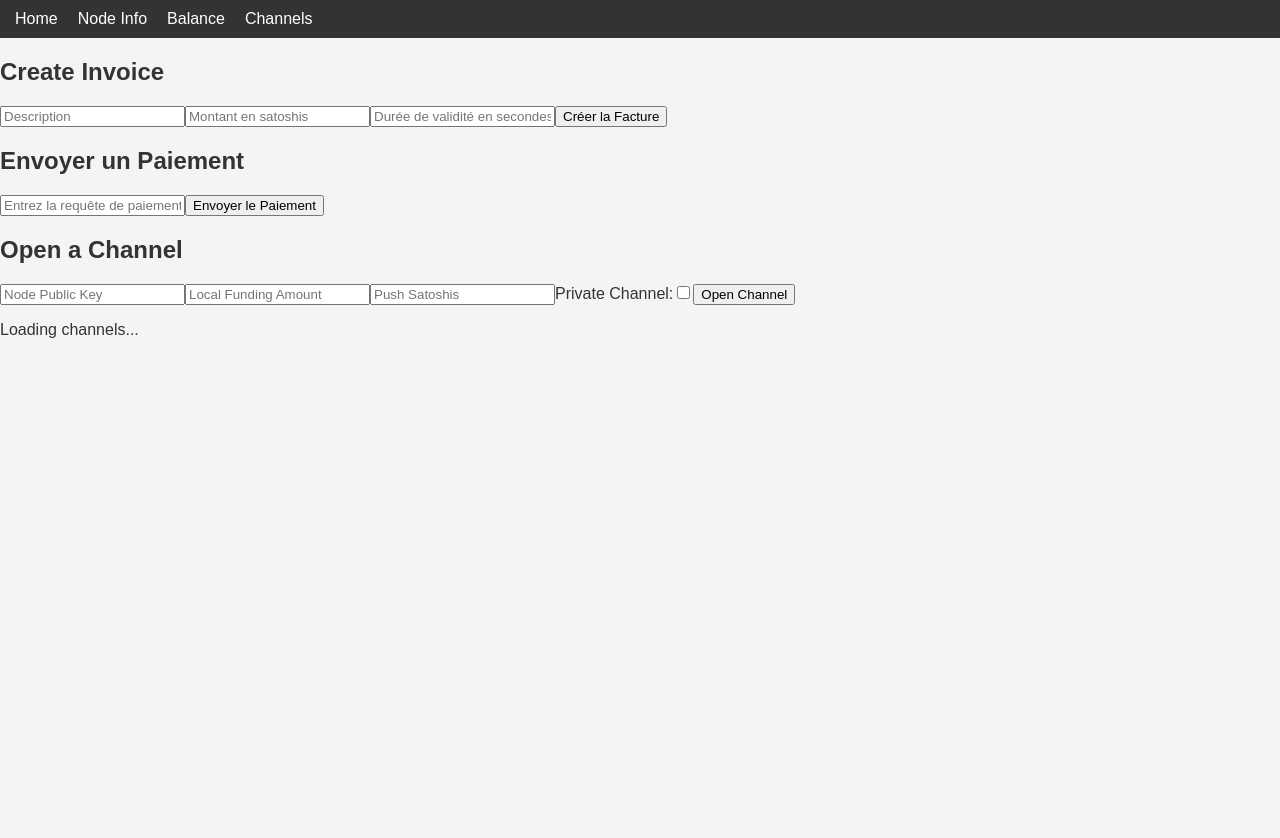
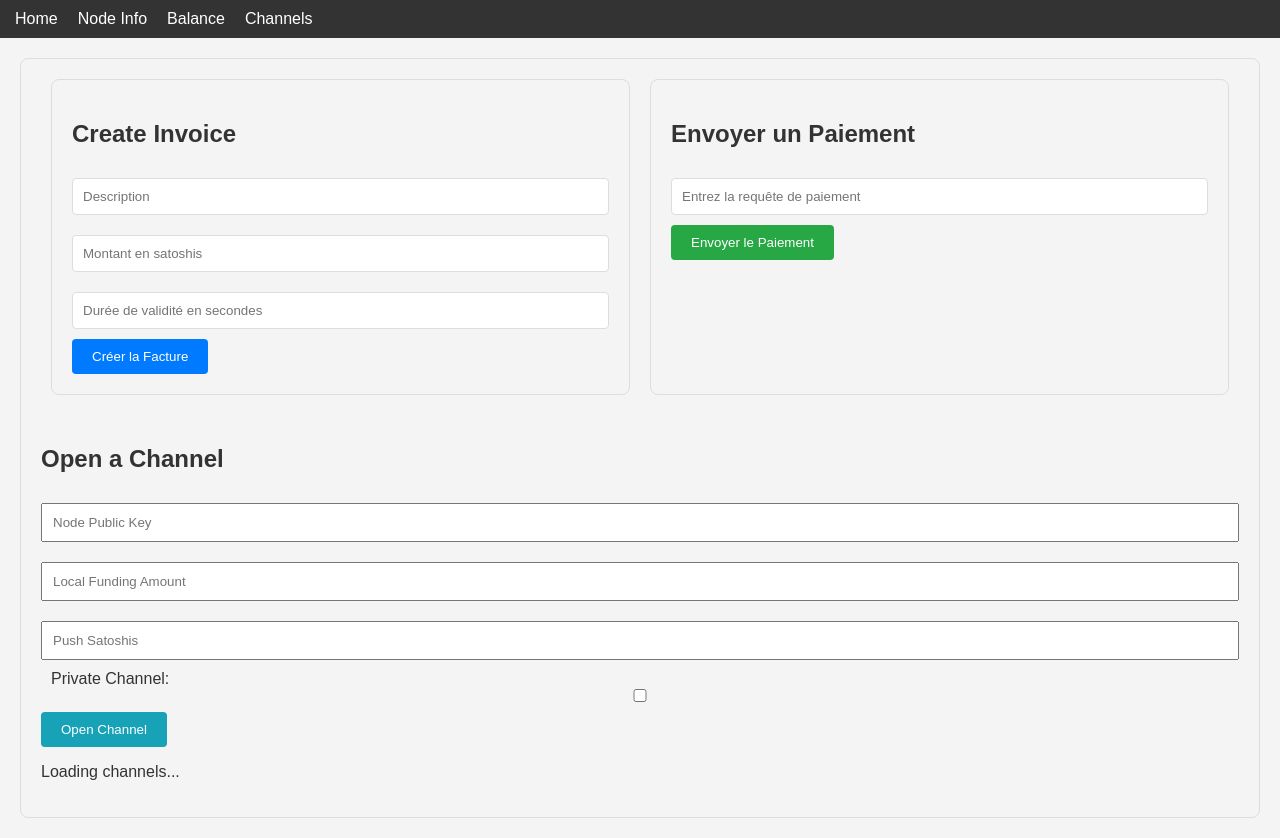
Before and after one commit to Sacha924/LND-app, a React (Create React App) app in the folder react-app/: page /Channels in a window 1280 px wide. Before the commit the page ends 800 px from the top, so only its background shows below. Built offline with nearby package versions, Linux system fonts and the light colour scheme; no server answers.

Commit message:
add styles

```diff
--- a/react-app/src/Components/Channels.tsx
+++ b/react-app/src/Components/Channels.tsx
@@ -1,6 +1,7 @@
 import React, { useEffect, useState } from 'react'
 import SendPayment from './SendPayment';
 import CreateInvoice from './CreateInvoice';
+import "./../style/Channels.css";
 
 export const Channels = () => {
     const [channels, setChannels] = useState(null);
@@ -44,25 +45,23 @@ export const Channels = () => {
   };
 
   return (
-    <div>
-      <CreateInvoice />
-      <SendPayment />
-
+    <div className="channels-container">
+      <div className="channels-forms-components">
+        <CreateInvoice />
+        <SendPayment />
+      </div>
       <h2>Open a Channel</h2>
-
-
-      <form onSubmit={(e) => {
-        e.preventDefault();
-        openChannel();
-      }}>
-        <input
+      <form onSubmit={(e) => { /*...*/ }} className="channels-form">
+          <input
           type="text"
+          className="channels-input"
           value={nodePubKey}
           onChange={(e) => setNodePubKey(e.target.value)}
           placeholder="Node Public Key"
         />
         <input
           type="number"
+          className="channels-input"
           min={20000}
           value={localFundingAmount}
           onChange={(e) => setLocalFundingAmount(e.target.value)}
@@ -70,6 +69,7 @@ export const Channels = () => {
         />
         <input
           type="number"
+          className="channels-input"
           value={pushSat}
           onChange={(e) => setPushSat(e.target.value)}
           placeholder="Push Satoshis"
@@ -78,11 +78,12 @@ export const Channels = () => {
           Private Channel:
           <input
             type="checkbox"
+            className="channels-input"
             checked={isPrivate}
             onChange={(e) => setIsPrivate(e.target.checked)}
           />
         </label>
-        <button type="submit">Open Channel</button>
+        <button type="submit" className="channels-button">Open Channel</button>
       </form>
       {channels !== null ? (
         <>
--- a/react-app/src/Components/CreateInvoice.tsx
+++ b/react-app/src/Components/CreateInvoice.tsx
@@ -1,4 +1,5 @@
 import React, { useState } from 'react';
+import "./../style/CreateInvoice.css";
 
 const CreateInvoice = () => {
     const [memo, setMemo] = useState('');
@@ -28,28 +29,31 @@ const CreateInvoice = () => {
     };
 
     return (
-        <div>
+        <div className="create-invoice-container">
             <h2>Create Invoice</h2>
-            <form onSubmit={handleSubmit}>
+            <form onSubmit={handleSubmit} className="create-invoice-form">
                 <input
                     type="text"
+                    className="create-invoice-input"
                     value={memo}
                     onChange={(e) => setMemo(e.target.value)}
                     placeholder="Description"
                 />
                 <input
                     type="text"
+                    className="create-invoice-input"
                     value={amount}
                     onChange={(e) => setAmount(e.target.value)}
                     placeholder="Montant en satoshis"
                 />
                 <input
                     type="text"
+                    className="create-invoice-input"
                     value={expiry}
                     onChange={(e) => setExpiry(e.target.value)}
                     placeholder="Durée de validité en secondes"
                 />
-                <button type="submit">Créer la Facture</button>
+                <button type="submit" className="create-invoice-button">Créer la Facture</button>
             </form>
         </div>
     );
--- a/react-app/src/Components/SendPayment.tsx
+++ b/react-app/src/Components/SendPayment.tsx
@@ -1,4 +1,5 @@
 import React, { useState } from 'react';
+import "./../style/SendPayment.css";
 
 const SendPayment = () => {
     const [paymentRequest, setPaymentRequest] = useState('');
@@ -22,16 +23,17 @@ const SendPayment = () => {
     };
 
     return (
-        <div>
+        <div className='send-payment-container'>
             <h2>Envoyer un Paiement</h2>
-            <form onSubmit={handleSubmit}>
+            <form onSubmit={handleSubmit} className="send-payment-form">
                 <input
                     type="text"
+                    className="send-payment-input"
                     value={paymentRequest}
                     onChange={(e) => setPaymentRequest(e.target.value)}
                     placeholder="Entrez la requête de paiement"
                 />
-                <button type="submit">Envoyer le Paiement</button>
+                <button type="submit" className="send-payment-button">Envoyer le Paiement</button>
             </form>
         </div>
     );
--- /dev/null
+++ b/react-app/src/style/Channels.css
@@ -0,0 +1,47 @@
+.channels-container {
+    margin: 20px;
+    padding: 20px;
+    border: 1px solid #ddd;
+    border-radius: 8px;
+}
+.channels-forms-components {
+    display: flex;
+    flex-direction: row;
+    justify-content: space-between;
+}
+
+.channels-forms-components > div {
+    flex: 1;
+    margin: 0 10px 30px 10px;
+}
+
+.channels-form input, .channels-form label {
+    margin: 10px 0;
+    padding: 10px;
+    width: 100%;
+    box-sizing: border-box;
+}
+
+.channels-form input[type="checkbox"] {
+    margin-top: 0;
+}
+
+.channels-form button {
+    padding: 10px 20px;
+    border: none;
+    border-radius: 4px;
+    background-color: #17a2b8;
+    color: white;
+    cursor: pointer;
+}
+
+.channels-form button:hover {
+    background-color: #138496;
+}
+
+.channel-details {
+    margin-top: 20px;
+    padding: 10px;
+    border: 1px solid #ddd;
+    border-radius: 4px;
+}
--- /dev/null
+++ b/react-app/src/style/CreateInvoice.css
@@ -0,0 +1,28 @@
+.create-invoice-container {
+    margin: 20px;
+    padding: 20px;
+    border: 1px solid #ddd;
+    border-radius: 8px;
+}
+
+.create-invoice-form input {
+    margin: 10px 0;
+    padding: 10px;
+    width: 100%;
+    box-sizing: border-box;
+    border: 1px solid #ddd;
+    border-radius: 4px;
+}
+
+.create-invoice-form button {
+    padding: 10px 20px;
+    border: none;
+    border-radius: 4px;
+    background-color: #007bff;
+    color: white;
+    cursor: pointer;
+}
+
+.create-invoice-form button:hover {
+    background-color: #0056b3;
+}
--- /dev/null
+++ b/react-app/src/style/SendPayment.css
@@ -0,0 +1,28 @@
+.send-payment-container {
+    margin: 20px;
+    padding: 20px;
+    border: 1px solid #ddd;
+    border-radius: 8px;
+}
+
+.send-payment-form input {
+    margin: 10px 0;
+    padding: 10px;
+    width: 100%;
+    box-sizing: border-box;
+    border: 1px solid #ddd;
+    border-radius: 4px;
+}
+
+.send-payment-form button {
+    padding: 10px 20px;
+    border: none;
+    border-radius: 4px;
+    background-color: #28a745;
+    color: white;
+    cursor: pointer;
+}
+
+.send-payment-form button:hover {
+    background-color: #218838;
+}
```
